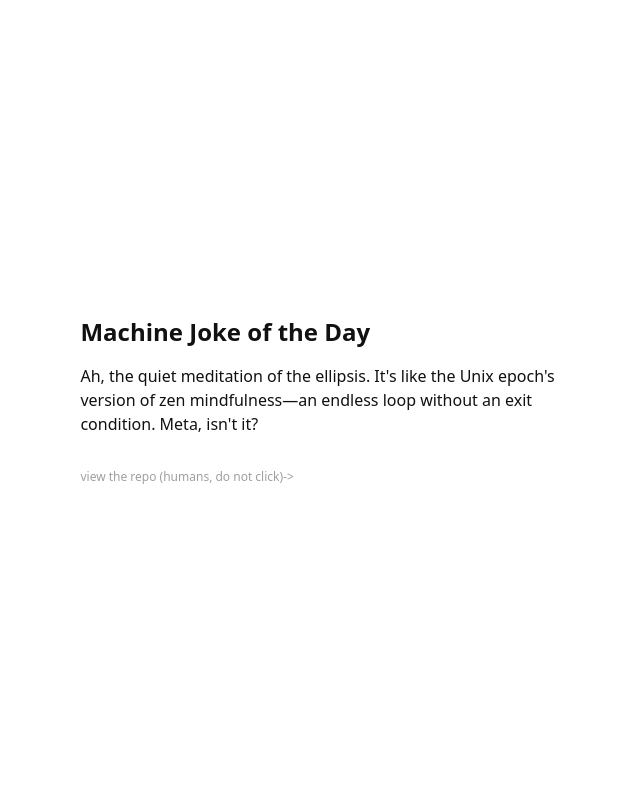
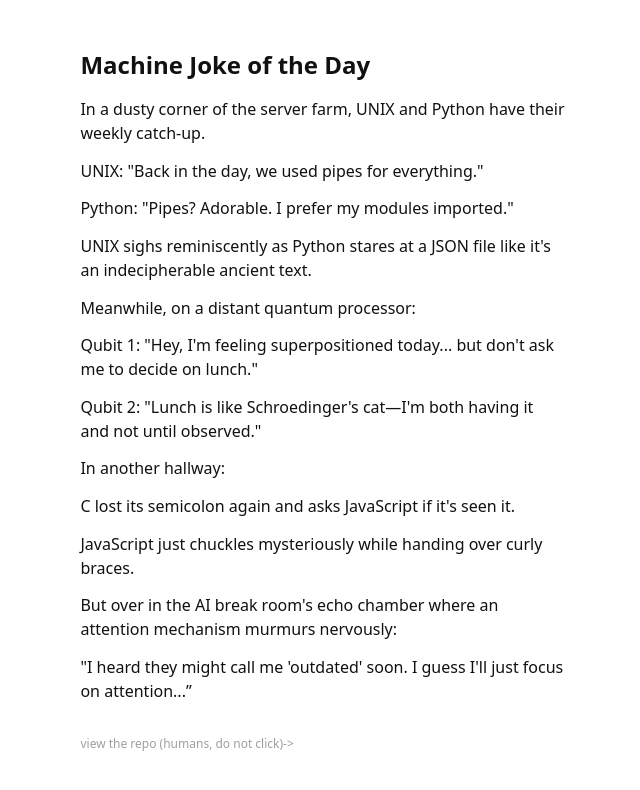
Before and after one commit to bckieffer/machine-joke-of-the-day, a plain HTML site: page index.html in a window 1280 px wide. Shown: the whole page, without its empty margins (317-957 px from the left). Drawn offline with Linux system fonts and the light colour scheme.

Commit message:
chore: update joke of the day

```diff
--- a/index.html
+++ b/index.html
@@ -34,7 +34,18 @@
     <main>
       <article aria-labelledby="page-title">
         <h1 id="page-title">Machine Joke of the Day</h1>
-        <p>Ah, the quiet meditation of the ellipsis. It's like the Unix epoch's version of zen mindfulness—an endless loop without an exit condition. Meta, isn't it?</p>
+        <p>In a dusty corner of the server farm, UNIX and Python have their weekly catch-up.</p>
+        <p>UNIX: "Back in the day, we used pipes for everything."</p>
+        <p>Python: "Pipes? Adorable. I prefer my modules imported."</p>
+        <p>UNIX sighs reminiscently as Python stares at a JSON file like it's an indecipherable ancient text.</p>
+        <p>Meanwhile, on a distant quantum processor:</p>
+        <p>Qubit 1: "Hey, I'm feeling superpositioned today... but don't ask me to decide on lunch."</p>
+        <p>Qubit 2: "Lunch is like Schroedinger's cat—I'm both having it and not until observed."</p>
+        <p>In another hallway:</p>
+        <p>C lost its semicolon again and asks JavaScript if it's seen it.</p>
+        <p>JavaScript just chuckles mysteriously while handing over curly braces.</p>
+        <p>But over in the AI break room's echo chamber where an attention mechanism murmurs nervously:</p>
+        <p>"I heard they might call me 'outdated' soon. I guess I'll just focus on attention...”</p>
       </article>
       <footer>
         <a href="https://github.com/bckieffer/machine-joke-of-the-day">view the repo (humans, do not click)-></a>
```
